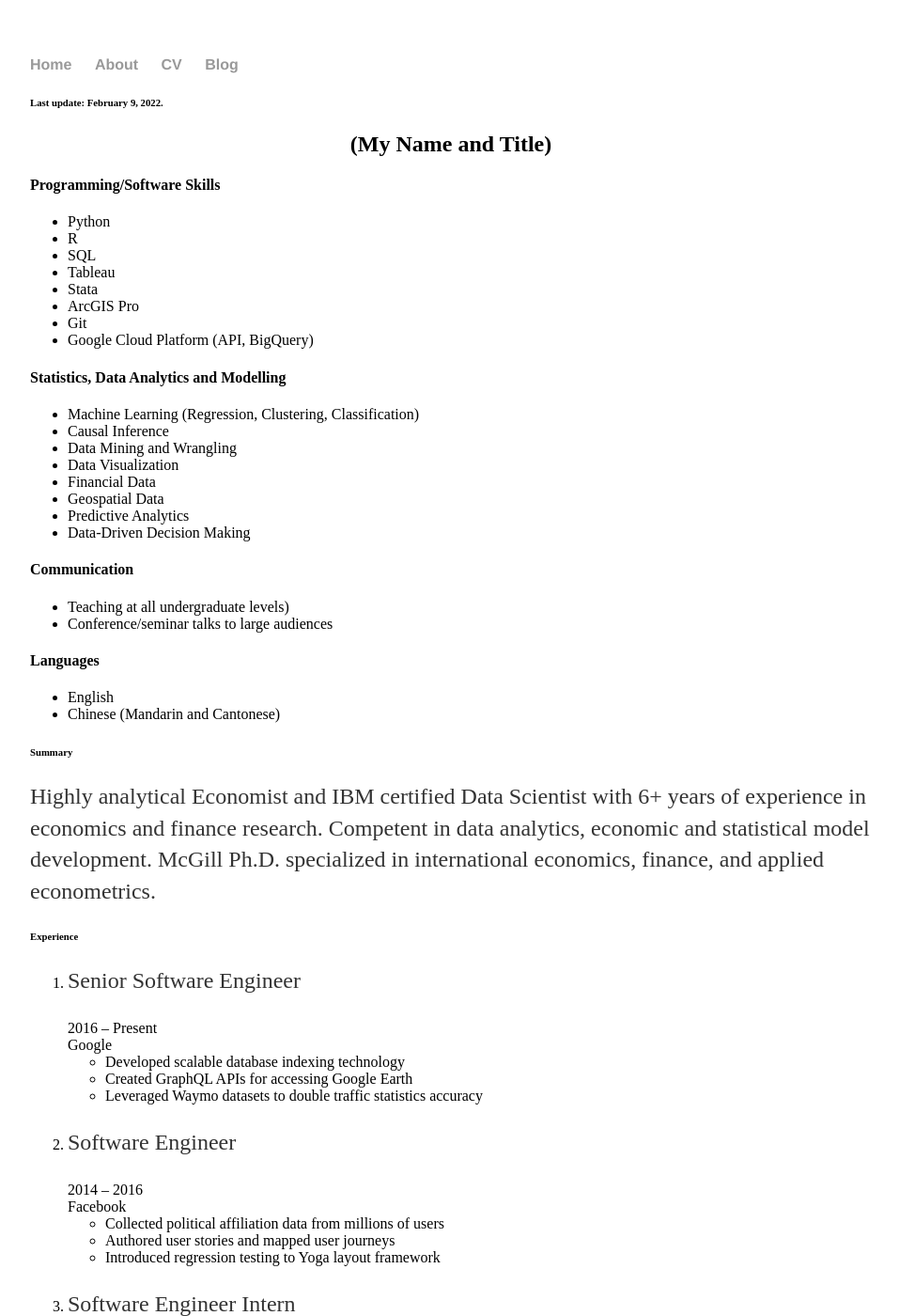
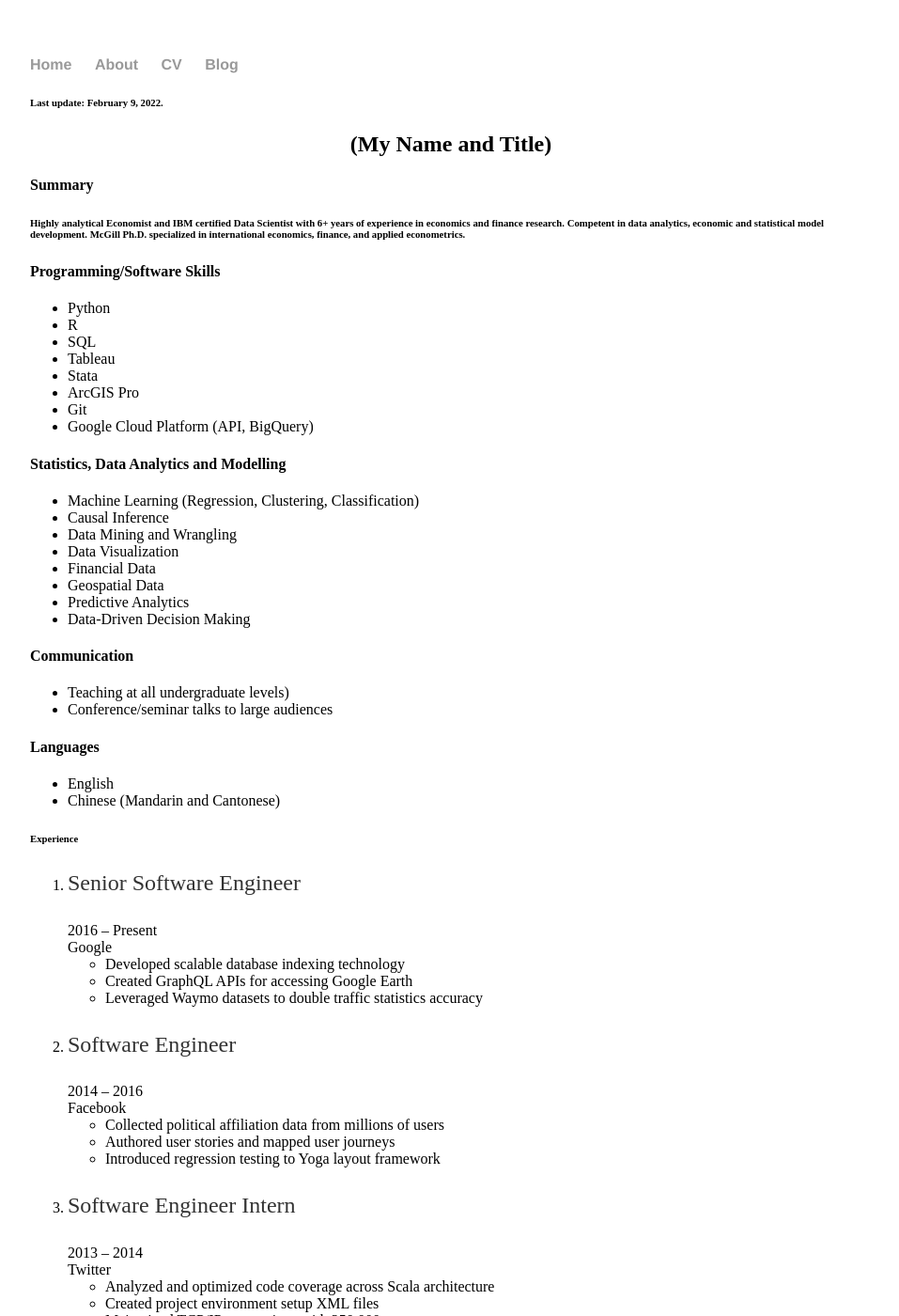
Before and after one commit to abookcanada/abookcanada.github.io, a Jekyll site: the page built from cv/index.html, in a window 1280 px wide and 1400 px high. Shown: the whole window at 94% size, without its empty margins (160-1117 px from the left). Built offline with Jekyll 4.4.1, drawn with Linux system fonts in a browser that asks for light colours; some of the changed lines change nothing that is shown.

Commit message:
Update index.html

```diff
--- a/cv/index.html
+++ b/cv/index.html
@@ -10,6 +10,14 @@ title: Hank Quinlan's Blog
 
 <h2 style="text-align:center">(My Name and Title)</h2>
 
+
+                  <section>
+                        <section class="summary">
+                            <h4>Summary</h4>
+                            <h6>Highly analytical Economist and IBM certified Data Scientist with 6+ years of experience in economics and finance research.
+                               Competent in data analytics, economic and statistical model development.
+                               McGill Ph.D. specialized in international economics, finance, and applied econometrics.</h6>
+                        </section>
 
 
                   <section class="skills">
@@ -61,15 +69,6 @@ title: Hank Quinlan's Blog
 
 
                 </aside>
-
-
-                    <section>
-                        <section class="summary">
-                            <h6>Summary</h6>
-                            <p>Highly analytical Economist and IBM certified Data Scientist with 6+ years of experience in economics and finance research.
-                               Competent in data analytics, economic and statistical model development.
-                               McGill Ph.D. specialized in international economics, finance, and applied econometrics.</p>
-                        </section>
 
 
                         <section class="experience">
```
